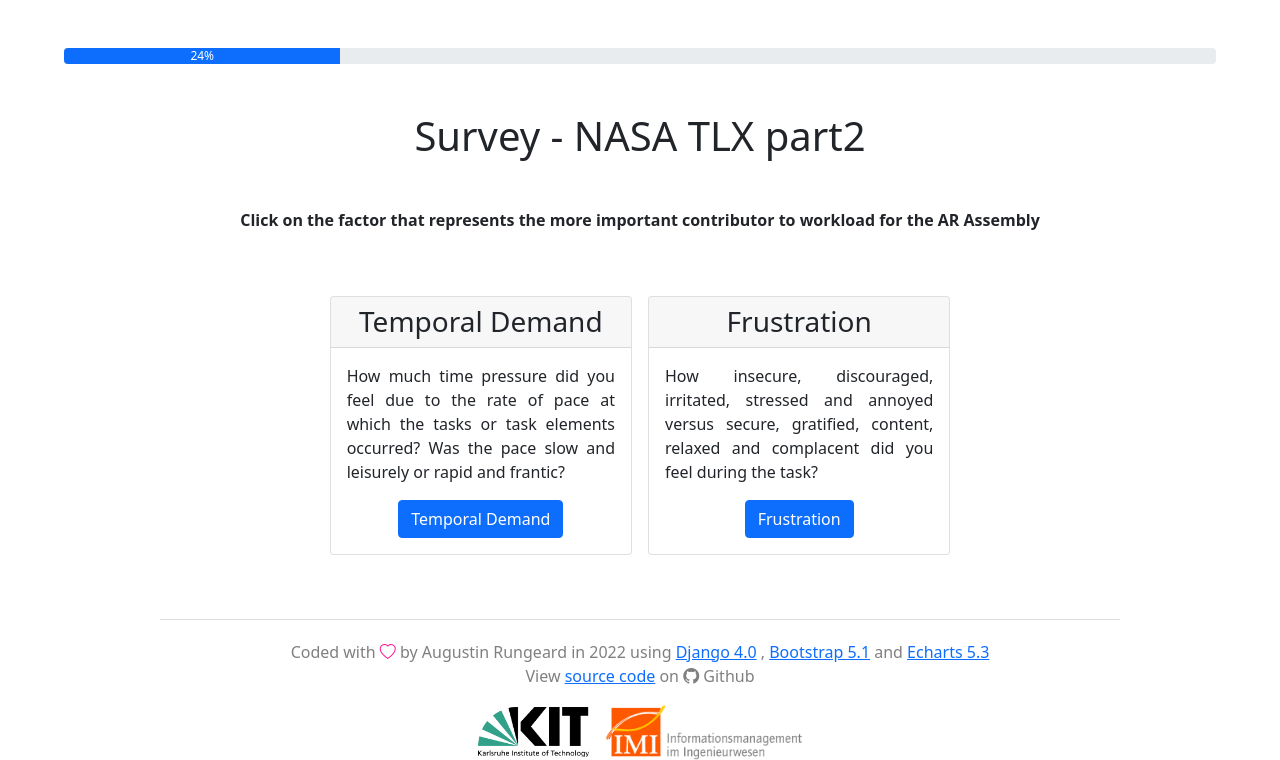
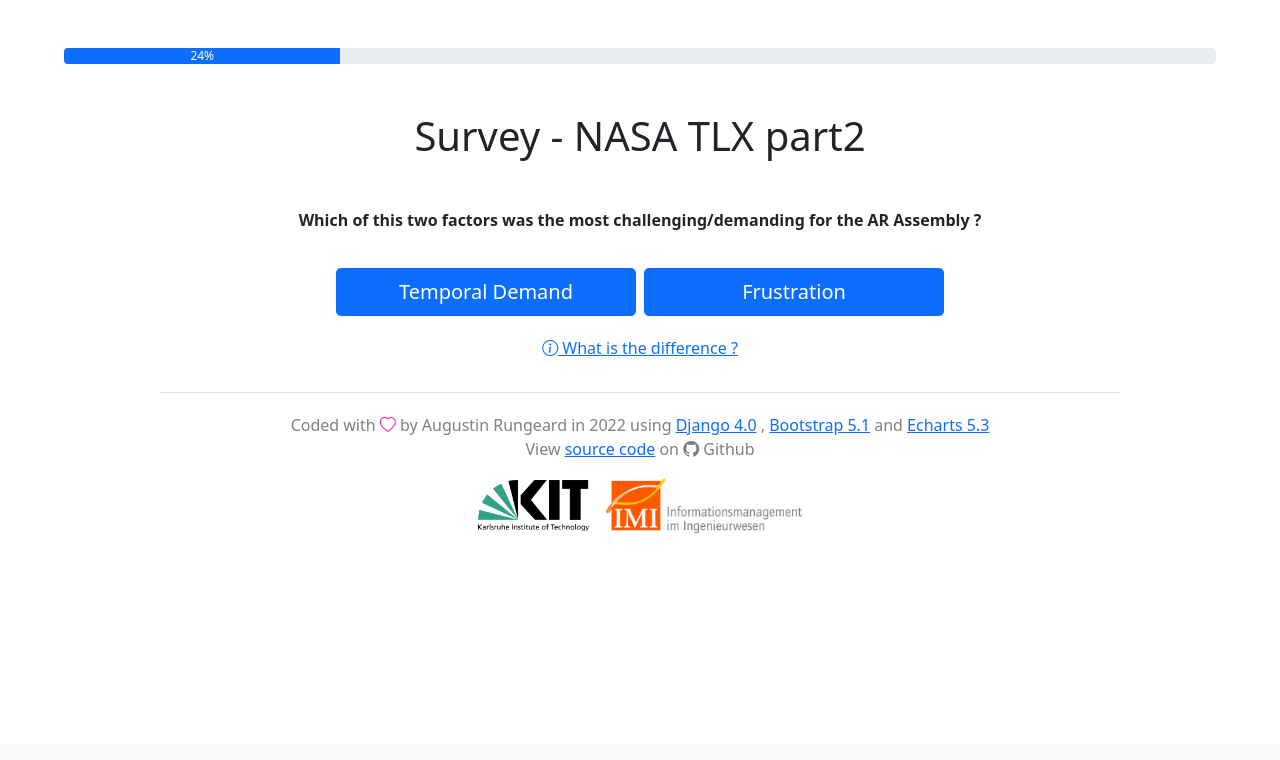
Before and after one commit to rungeard/master_thesis, a Django app: page /task2/part2/1 in a window 1280 px wide. Shown: the part 56-816 px from the top of the page. After the commit the page ends 590 px from the top, so only its background shows below. Run offline with Django 4.2, Linux system fonts and the light colour scheme; the visitor is signed in with stand-in values (Sample User, id 1); data comes from the database, SQL or seed files in the repository.

Commit message:
template modification after first pilot test

```diff
--- a/my_app/templates/my_app/index.html
+++ b/my_app/templates/my_app/index.html
@@ -20,7 +20,7 @@
         </form>
         {% else %}
         <p class="text-center my-5">
-         Please <a href="/login">login</a> or <a href="/register">register</a> to participate in the evaluation study of my master thesis.
+         Please <a href="/login">login</a> or <a href="/register">register</a> to participate to the evaluation study of my master thesis.
         </p>
         {% endif %}
       </div>
--- a/my_app/templates/my_app/survey2.html
+++ b/my_app/templates/my_app/survey2.html
@@ -8,36 +8,39 @@
   </div>
   <div>
     <h1 class="text-center my-5">Survey - NASA TLX part2 </h1>
-    <p class="text-center"><b>Click on the factor that represents the more important contributor to workload for the {{task}}</b></p>
+    <p class="text-center"><b>Which of this two factors was the most challenging/demanding for the {{task}} ?</b></p>
   </div>
-  <div class="d-flex justify-content-center my-5">
 
-    <div class="card me-3" style="max-width:8cm">
-      <h3 class="card-header text-center">{{ item1 }}</h3>
-      <div class="card-body d-flex flex-column justify-content-between align-items-center">
-        <p align="justify" class="card-text">{{description1}}</p>
-        <form action="/task{{id_path}}/part2/{{id_question}}/{{item1}}" method="POST">
-          {% csrf_token %}
-          <div class="text-center">
-            <button type="submit" class="btn btn-primary">{{item1}}</button>
-          </div>
-        </form>
+  <div class="d-flex justify-content-center align-items-stretch flex-wrap my-3">
+    <form action="/task{{id_path}}/part2/{{id_question}}/{{item1}}" method="POST" class="m-1">
+      {% csrf_token %}
+      <div class="text-center" style="height:100%">
+        <button type="submit" class="btn btn-lg btn-primary" style="width:15em; height:100%">{{item1}}</button>
       </div>
+    </form>
+    <form action="/task{{id_path}}/part2/{{id_question}}/{{item2}}" method="POST" class="m-1">
+      {% csrf_token %}
+      <div class="text-center" style="height:100%">
+        <button type="submit" class="btn btn-lg btn-primary" style="width:15em; height:100%">{{item2}}</button>
+      </div>
+    </form>
+  </div>
+  <p>
+    <a data-bs-toggle="collapse" href="#collapse" role="button" aria-expanded="false" aria-controls="collapse">
+        <i class="bi bi-info-circle"></i> What is the difference ?
+    </a>
+  </p>
+  <div class="collapse" id="collapse">
+    <div class="card card-body" style="max-width:15cm">
+      <p>
+        <b>{{ item1 }} :</b><br>
+        {{description1}}
+      </p>
+      <p>
+        <b>{{ item2 }} :</b><br>
+        {{description2}}
+      </p>
     </div>
-
-    <div class="card" style="max-width:8cm">
-      <h3 class="card-header text-center">{{item2}}</h3>
-      <div class="card-body d-flex flex-column justify-content-between align-items-center">
-        <p align="justify" class="card-text">{{description2}}</p>
-        <form action="/task{{id_path}}/part2/{{id_question}}/{{item2}}" method="POST">
-          {% csrf_token %}
-          <div class="text-center">
-            <button type="submit" class="btn btn-primary">{{item2}}</button>
-          </div>
-        </form>
-      </div>
-    </div>
-
   </div>
 </div>
 
--- a/my_app/views.py
+++ b/my_app/views.py
@@ -19,16 +19,16 @@ nasa_tlx_dic = {
     "Frustration":"How insecure, discouraged, irritated, stressed and annoyed versus secure, gratified, content, relaxed and complacent did you feel during the task?"
 }
 
-SUS_dic = {"question1":"I think that I would like to use this system frequently",
-           "question2":"I found the system unnecessarily complex.",
-           "question3":"I thought the system was easy to use.",
-           "question4":"I think that I would need the support of a technical person to be able to use this system.",
-           "question5":"I found the various functions in this system were well integrated.",
-           "question6":"I thought there was too much inconsistency in this system.",
-           "question7":"I would imagine that most people would learn to use this system very quickly.",
-           "question8":"I found the system very cumbersome/awkward to use.",
-           "question9":"I felt very confident using the system.",
-           "question10":"I needed to learn a lot of things before I could get going with this system."
+SUS_dic = {"question1":"I think that I would like to use this guide frequently",
+           "question2":"I found the guide unnecessarily complex.",
+           "question3":"I thought the guide was easy to use.",
+           "question4":"I think that I would need the support of a technical person to be able to use this guide.",
+           "question5":"I found the various functionalities in this guide were well integrated.",
+           "question6":"I thought there was too much inconsistency in this guide.",
+           "question7":"I would imagine that most people would learn to use this guide very quickly.",
+           "question8":"I found the guide very cumbersome/awkward to use.",
+           "question9":"I felt very confident using the guide.",
+           "question10":"I needed to learn a lot of things before I could get going with this guide."
 }
 
 AS_dic = {"question1":"Overall, I am satisfied with the ease of completing the tasks in this scenario",
```
